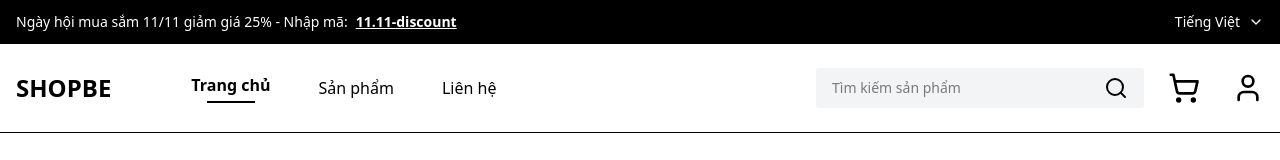
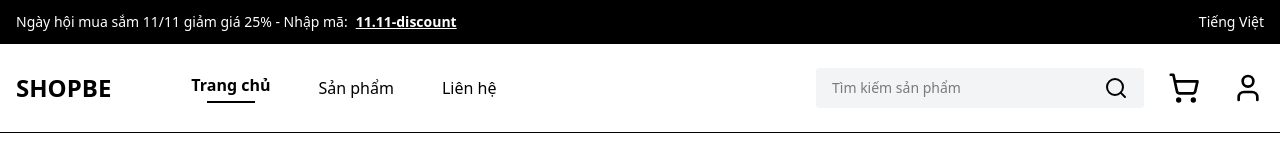
Before and after one commit to congdanhabc/e-commerce-frontend-web, a React (Vite) app: page / in a window 1280 px wide. Shown: the top 160 px of the page. Built offline with nearby package versions, Linux system fonts and the light colour scheme; no server answers.

Commit message:
fix TopBanner

```diff
--- a/src/components/shared/TopBanner.tsx
+++ b/src/components/shared/TopBanner.tsx
@@ -1,5 +1,3 @@
-import { ChevronDown } from "lucide-react";
-
 export const TopBanner = () => {
   return (
     <div className="bg-black text-white py-3">
@@ -10,7 +8,6 @@ export const TopBanner = () => {
           </div>
           <div className="flex items-center gap-2">
             <span>Tiếng Việt</span>
-            <ChevronDown className="w-4 h-4" />
           </div>
         </div>
       </div>
```
